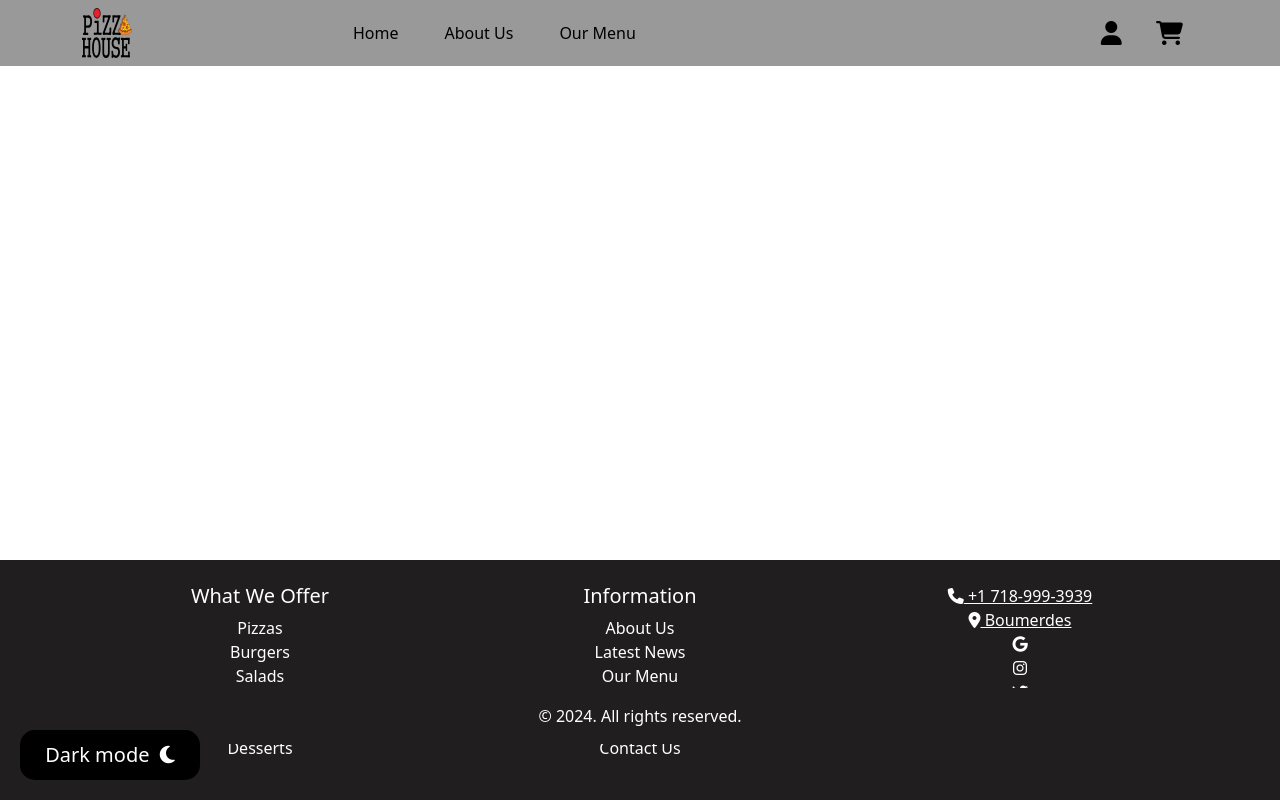
After one commit to charefanis/pizza, a PHP site: page /cart.html in a window 1280 px wide. The commit adds this page. Run offline with PHP 8.4, Linux system fonts and the light colour scheme.

Commit message:
Add files via upload

```diff
--- /dev/null
+++ b/cart.html
@@ -0,0 +1,133 @@
+<!DOCTYPE html>
+<html lang="en">
+
+<head>
+    <meta charset="UTF-8">
+    <meta name="viewport" content="width=device-width, initial-scale=1.0">
+    <link href="https://cdn.jsdelivr.net/npm/bootstrap@5.3.3/dist/css/bootstrap.min.css" rel="stylesheet"
+        integrity="sha384-QWTKZyjpPEjISv5WaRU9OFeRpok6YctnYmDr5pNlyT2bRjXh0JMhjY6hW+ALEwIH" crossorigin="anonymous">
+    <link rel="stylesheet" href="styles.css">
+    <link rel="stylesheet" href="https://cdnjs.cloudflare.com/ajax/libs/font-awesome/6.7.2/css/all.min.css"
+        integrity="sha512-Evv84Mr4kqVGRNSgIGL/F/aIDqQb7xQ2vcrdIwxfjThSH8CSR7PBEakCr51Ck+w+/U6swU2Im1vVX0SVk9ABhg=="
+        crossorigin="anonymous" referrerpolicy="no-referrer" />
+    <script src="https://cdn.jsdelivr.net/npm/bootstrap@5.3.3/dist/js/bootstrap.bundle.min.js"
+        integrity="sha384-YvpcrYf0tY3lHB60NNkmXc5s9fDVZLESaAA55NDzOxhy9GkcIdslK1eN7N6jIeHz"
+        crossorigin="anonymous"></script>
+    <style>
+        @import url('https://fonts.googleapis.com/css2?family=Roboto:ital,wght@0,100;0,300;0,400;0,500;0,700;0,900;1,100;1,300;1,400;1,500;1,700;1,900&display=swap');
+    </style>
+    <link href="https://unpkg.com/aos@2.3.1/dist/aos.css" rel="stylesheet">
+    <title>Pizza House</title>
+
+    <style>
+        .footer2 {
+            width: 100%;
+            position: absolute;
+            bottom: 0;
+        }
+
+        .footer1 {
+            position: absolute;
+            bottom: 56px;
+            width: 100%;
+        }
+
+        .footer-separator {
+            position: absolute;
+            bottom: 56px;
+        }
+
+        @media(max-width:767px) {
+
+            .footer1,
+            .footer-separator {
+                display: none;
+            }
+        }
+    </style>
+</head>
+
+<body>
+    <nav class="navbar navbar-expand-lg">
+        <div class="container">
+            <a href="index.html"><img width="50px" height="50px" src="pizzahouse.svg" alt="pizzahouse logo"></a>
+            <div class="nav-items-1">
+                <ul class="navbar-nav">
+                    <li class="nav-item">
+                        <a class="nav-link" href="index.html">Home</a>
+                    </li>
+                    <li class="nav-item">
+                        <a class="nav-link" href="#">About Us</a>
+                    </li>
+                    <li class="nav-item">
+                        <a class="nav-link" href="#section1">Our Menu</a>
+                    </li>
+                </ul>
+            </div>
+            <div class="nav-items-2">
+                <a href="login.html" class="nav-icon"><i class="fa-solid fa-user"></i></a>
+                <a class="cart nav-icon" href="#">
+                    <i class="fa-solid fa-cart-shopping"></i>
+                    <p class="cart-number">0</p>
+                </a>
+            </div>
+        </div>
+    </nav>
+
+
+
+
+
+
+    <button id="scrollToTopBtn" class="scrollToTopBtn"><i class="fa-solid fa-up-long"></i></button>
+    <button class="toggleDarkMode" id="darkModeButton" onclick="toggleDarkMode()">Dark mode<i
+            class="fa-solid fa-moon"></i></button>
+    <button class="toggleLightMode" id="lightModeButton" onclick="toggleDarkMode()"><i class="fa-solid fa-sun"></i>Light
+        mode</button>
+    <footer class="footer2 text-white text-center py-4 mt-5">
+        <div class="container">
+            <div class="row">
+                <div class="col-md-4">
+                    <h5>What We Offer</h5>
+                    <ul class="list-unstyled">
+                        <li>Pizzas</li>
+                        <li>Burgers</li>
+                        <li>Salads</li>
+                        <li>Drinks</li>
+                        <li>Seafood</li>
+                        <li>Desserts</li>
+                    </ul>
+                </div>
+                <div class="col-md-4">
+                    <h5>Information</h5>
+                    <ul class="list-unstyled">
+                        <li>About Us</li>
+                        <li>Latest News</li>
+                        <li>Our Menu</li>
+                        <li>FAQ</li>
+                        <li>Shop</li>
+                        <li>Contact Us</li>
+                    </ul>
+                </div>
+                <div class="col-md-4">
+                    <ul class="list-unstyled">
+                        <li id="tel"><a href="#"><i class="fa-solid fa-phone"></i> +1 718-999-3939</a></li>
+                        <li id="loc"><a href="#"><i class="fa-solid fa-location-dot"></i> Boumerdes</a></li>
+                        <li><a href="#"><i class="fa-brands fa-google"></i></a></li>
+                        <li><a href="#"><i class="fa-brands fa-instagram"></i></a></li>
+                        <li><a href="#"><i class="fa-brands fa-twitter"></i></a></li>
+                        <li><a href="#"><i class="fa-brands fa-facebook"></i></a></li>
+                    </ul>
+                </div>
+            </div>
+    </footer>
+    <div class="footer-separator"></div>
+    <footer class="footer1 text-white text-center py-3">
+        <div class="container">
+            <p class="mb-0">© 2024. All rights reserved.</p>
+        </div>
+    </footer>
+    <script src="main.js"></script>
+</body>
+
+</html>
--- a/index.html
+++ b/index.html
@@ -14,7 +14,7 @@
     <title>Pizza House</title>
 </head>
 <body>
-  <nav class="navbar navbar-expand-lg bg-white">
+  <nav class="navbar navbar-expand-lg">
   <div class="container">
       <a href="index.html"><img width="50px" height="50px" src="pizzahouse.svg" alt="pizzahouse logo"></a>
       <div class="nav-items-1">
@@ -32,7 +32,7 @@
       </div>
       <div class="nav-items-2">
           <a href="login.html" class="nav-icon"><i class="fa-solid fa-user"></i></a>
-          <a class="cart nav-icon" href="#">
+          <a class="cart nav-icon" href="cart.html">
               <i class="fa-solid fa-cart-shopping"></i>
               <p class="cart-number">0</p>
           </a>
--- a/main.js
+++ b/main.js
@@ -160,116 +160,6 @@ function toggleDarkMode(){
     var element = document.body;
     element.classList.toggle("dark-mode")
 }
-
-
-function adjustFooter() {
-    const footers = document.querySelectorAll("footer"); // Select all footers
-    const footerSeparator = document.querySelector(".footer-separator");
-    const bodyHeight = document.body.offsetHeight;
-    const windowHeight = window.innerHeight;
-
-    // Check if body height is less than window height (short page)
-    if (bodyHeight < windowHeight) {
-        // Position the second footer (and separator) absolutely at the bottom
-        footers[1].style.position = "absolute";
-        footers[1].style.bottom = "0";
-        footers[1].style.width = "100%";
-
-        // Position the first footer 56px above the second footer
-        footers[0].style.position = "absolute";
-        footers[0].style.bottom = "56px";
-        footers[0].style.width = "100%";
-
-        // Position footer separator at the bottom, just above the second footer
-        footerSeparator.style.position = "absolute";
-        footerSeparator.style.bottom = "56px";
-        footerSeparator.style.width = "100%";
-    } else {
-        // If page content is long enough, position the footers normally
-        footers.forEach(footer => {
-        footer.style.position = "relative";
-        });
-        footerSeparator.style.position = "relative";
-        }
-    }
-
-    // Run on load and resize
-    window.addEventListener("load", adjustFooter);
-    window.addEventListener("resize", adjustFooter);
-
-/*
-    // Check if the salad-form exists before adding the event listener
-const saladForm = document.getElementById('salad-form');
-if (saladForm) {
-    saladForm.addEventListener('submit', function(event) {
-        event.preventDefault(); // Prevent form from refreshing the page
-
-        // Get input values
-        const name = document.getElementById('salad-name').value;
-        const price = parseFloat(document.getElementById('salad-price').value);
-        const description = document.getElementById('salad-description').value;
-        const imageOption = document.querySelector('input[name="image-option"]:checked').value;
-
-        // Decide image source based on the selected option
-        let image = '';
-        if (imageOption === 'upload') {
-            const fileInput = document.getElementById('salad-image-file');
-            if (fileInput.files && fileInput.files[0]) {
-                const reader = new FileReader();
-                reader.onload = function(e) {
-                    image = e.target.result; // Get the image file data URL
-                    addNewSalad(name, price, description, image); // Call function to add new salad
-                };
-                reader.readAsDataURL(fileInput.files[0]); // Read the file
-            }
-        } else if (imageOption === 'url') {
-            image = document.getElementById('salad-image-url').value; // Get the URL
-            addNewSalad(name, price, description, image); // Call function to add new salad
-        }
-    });
-}
-
-// Function to add the new salad to the products array and to the page
-function addNewSalad(name, price, description, image) {
-    // Create new salad object
-    const newSalad = {
-        name: name,
-        tag: name.toLowerCase().replace(/\s+/g, ''),
-        price: price,
-        description: description,
-        image: image,
-        inCart: 0
-    };
-
-    // Add new salad to the products array
-    products.push(newSalad);
-
-    // Append the new salad to the page
-    const divSalad = document.querySelector(".div-salad");
-    const productHTML = `
-            <div class="salad">
-                <img class="d-item" src="${newSalad.image}" alt="${newSalad.name}">
-                <button class="add-cart">Add to Cart</button>
-                <div class="text">
-                    <div class="price-name">
-                        <b><p>${newSalad.name}</p></b>
-                        <b><p>${newSalad.price} $</p></b>
-                    </div>
-                    <b><p>${newSalad.description}</p></b>
-                </div>
-            </div>
-    `;
-    divSalad.innerHTML += productHTML;
-
-    // Clear the form fields
-    document.getElementById('salad-form').reset();
-}
-
-
-*/
-
-
-
 
 
 
--- a/styles.css
+++ b/styles.css
@@ -1,6 +1,9 @@
 body{
     color: black;
     background-color: white;
+}
+nav{
+    background: #999;
 }
 .dark-mode{
     color: white;
@@ -14,9 +17,8 @@ body{
 }
 .nav-items-1{
     display: flex;
-    flex-direction: column;
-    justify-content: center;
-    align-items: center;
+    flex-direction: row;
+    width: 50%;
 }
 .c-item{
     height: 900px;
```
Also changed, not shown: login.html (+44 -9 lines), salad.html (+44 -7 lines).
